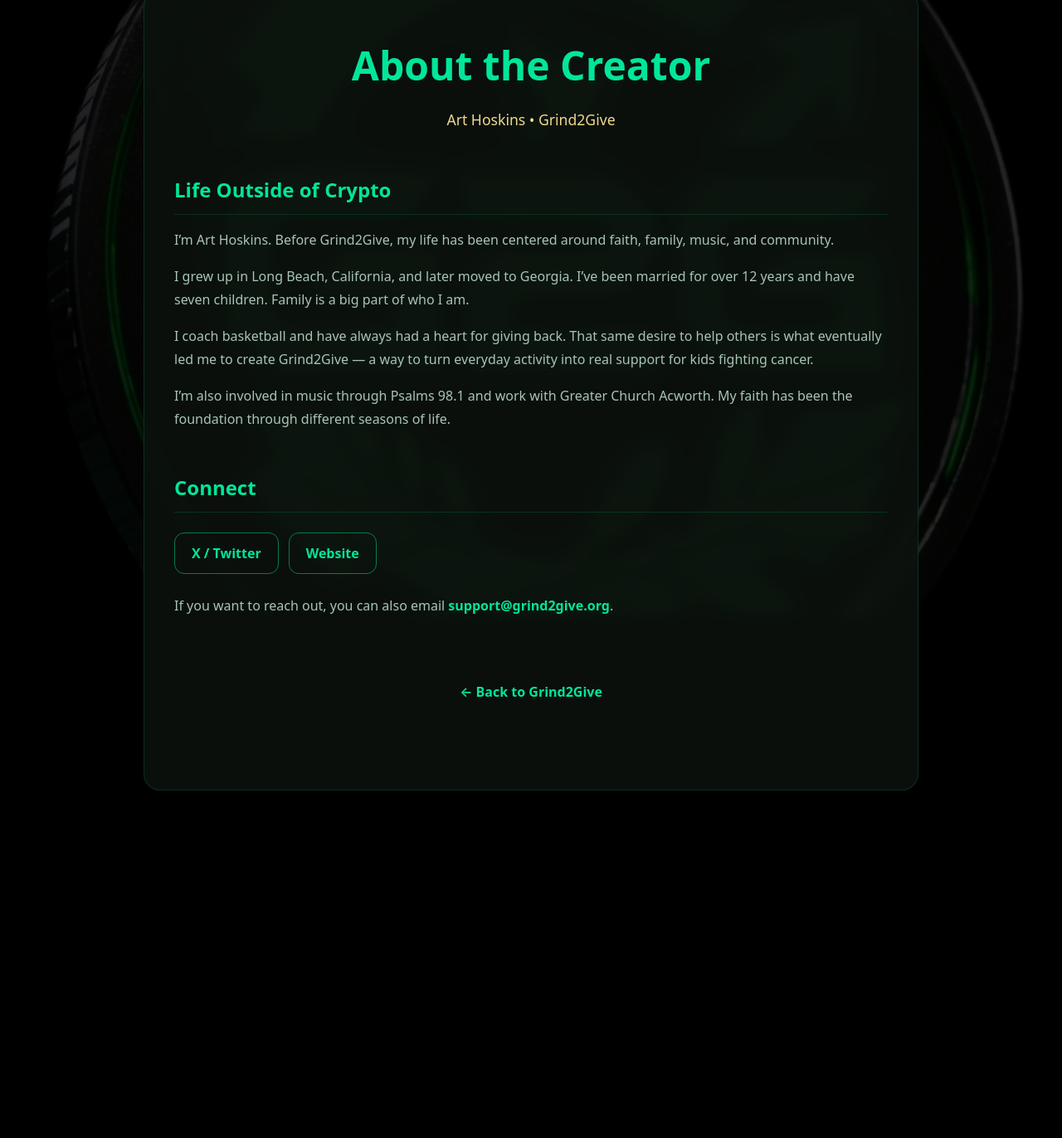
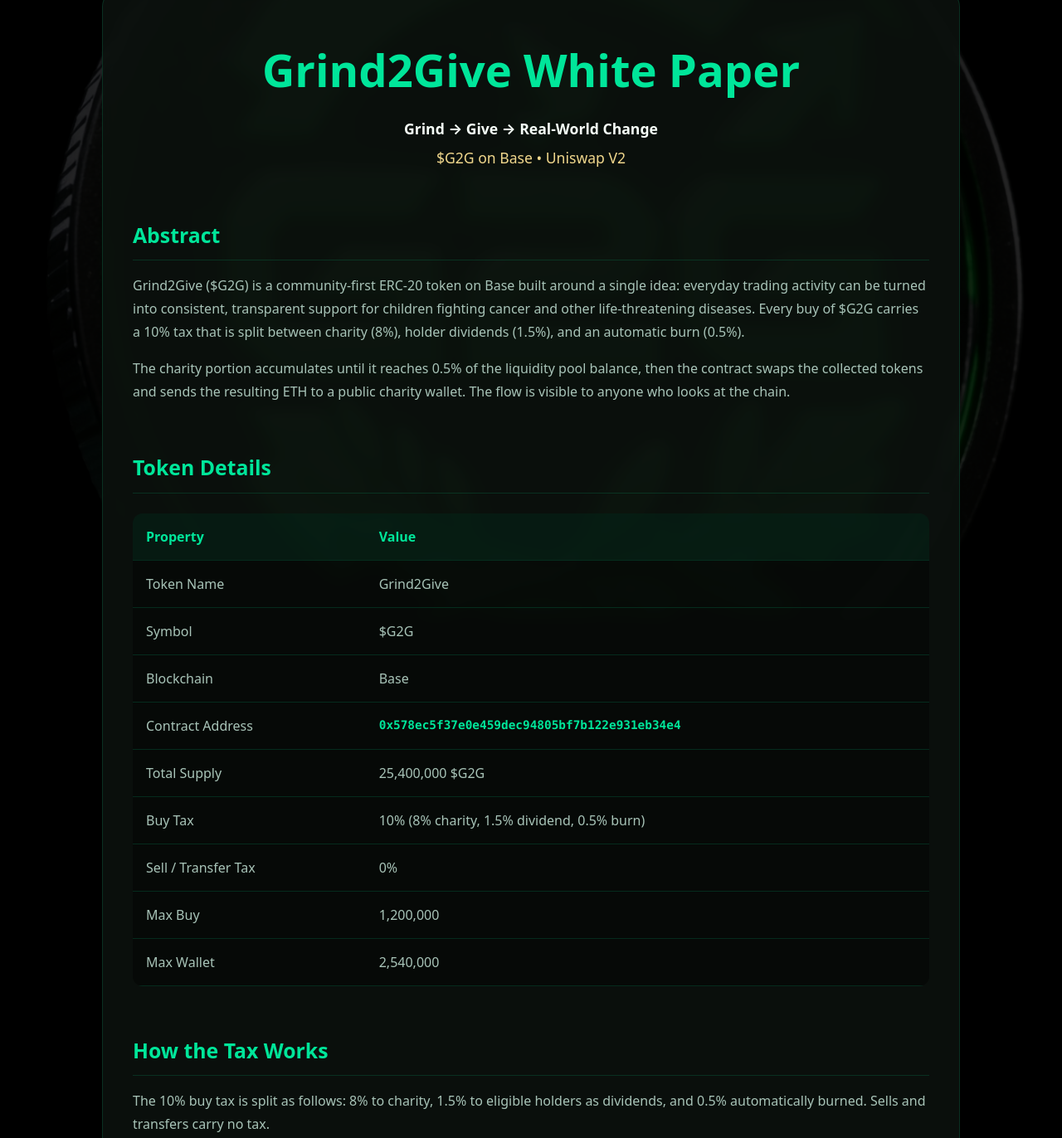
Before and after one commit to Grind2Give/grind2give.github.io, a plain HTML site: page whitepaper.html in a window 1280 px wide. Shown: the part 52-1424 px from the top of the page at 83% size. Before the commit the page ends 1045 px from the top, so only its background shows below. Drawn offline with Linux system fonts and the light colour scheme.

Commit message:
Update whitepaper title and content structure

```diff
--- a/whitepaper.html
+++ b/whitepaper.html
@@ -3,7 +3,7 @@
 <head>
   <meta charset="UTF-8" />
   <meta name="viewport" content="width=device-width, initial-scale=1.0"/>
-  <title>About the Creator • Grind2Give</title>
+  <title>Grind2Give White Paper – Grind → Give → Real-World Change</title>
   <style>
     :root {
       --green: #00e69a;
@@ -32,7 +32,7 @@
     }
 
     .container {
-      max-width: 860px;
+      max-width: 960px;
       margin: 40px auto;
       padding: 48px 36px;
       background: rgba(12, 18, 15, 0.85);
@@ -42,7 +42,7 @@
     }
 
     h1 {
-      font-size: clamp(2.2rem, 5vw, 3rem);
+      font-size: clamp(2.4rem, 6vw, 3.4rem);
       color: var(--green);
       text-align: center;
       margin: 0 0 8px;
@@ -52,52 +52,84 @@
     .subtitle {
       text-align: center;
       color: var(--gold);
-      margin: 4px 0 32px;
+      margin: 4px 0;
       font-size: 1.1rem;
     }
 
     h2 {
       color: var(--green);
-      margin: 48px 0 16px;
-      font-size: 1.5rem;
+      margin: 56px 0 16px;
+      font-size: 1.55rem;
       border-bottom: 1px solid rgba(0, 230, 154, 0.15);
       padding-bottom: 8px;
+    }
+
+    h3 {
+      color: var(--gold);
+      margin: 28px 0 12px;
+      font-size: 1.15rem;
     }
 
     p { color: var(--muted); margin: 0 0 16px; }
     p strong { color: var(--text); }
 
-    .socials {
-      display: flex;
-      flex-wrap: wrap;
-      gap: 12px;
+    ul { color: var(--muted); padding-left: 20px; margin: 12px 0 20px; }
+    li { margin-bottom: 8px; }
+    li strong { color: var(--text); }
+
+    table {
+      width: 100%;
+      border-collapse: collapse;
+      margin: 24px 0;
+      background: rgba(0, 0, 0, 0.4);
+      border-radius: 12px;
+      overflow: hidden;
+    }
+
+    th, td {
+      padding: 14px 16px;
+      text-align: left;
+      border-bottom: 1px solid rgba(0, 230, 154, 0.15);
+    }
+
+    th {
+      background: rgba(0, 230, 154, 0.08);
+      color: var(--green);
+      font-weight: 600;
+    }
+
+    td { color: var(--muted); }
+
+    .contract {
+      font-family: ui-monospace, SFMono-Regular, Menlo, Consolas, monospace;
+      word-break: break-all;
+      font-size: 0.9rem;
+    }
+
+    .note {
+      background: linear-gradient(135deg, rgba(0, 230, 154, 0.08), rgba(240, 215, 140, 0.04));
+      border: 1px solid rgba(0, 230, 154, 0.2);
+      border-radius: 12px;
+      padding: 18px 20px;
       margin: 24px 0;
     }
 
-    .socials a {
-      display: inline-flex;
-      align-items: center;
-      background: transparent;
-      color: var(--green);
-      border: 1.5px solid rgba(0, 230, 154, 0.5);
-      padding: 10px 20px;
+    .disclaimer {
+      background: rgba(255, 100, 100, 0.08);
+      border: 1px solid rgba(255, 100, 100, 0.25);
+      padding: 20px;
       border-radius: 12px;
-      text-decoration: none;
-      font-weight: 600;
+      margin: 40px 0;
     }
 
-    .socials a:hover {
-      background: rgba(0, 230, 154, 0.08);
-    }
+    a { color: var(--green); text-decoration: none; font-weight: 600; }
+    a:hover { text-decoration: underline; }
 
     footer {
       text-align: center;
       padding: 60px 20px 40px;
       color: #5a7a6a;
     }
-
-    a { color: var(--green); text-decoration: none; font-weight: 600; }
-    a:hover { text-decoration: underline; }
 
     @media (max-width: 680px) {
       .container { padding: 32px 20px; margin: 20px; }
@@ -108,25 +140,55 @@
 
 <div class="container">
 
-  <h1>About the Creator</h1>
-  <p class="subtitle">Art Hoskins • Grind2Give</p>
+  <h1>Grind2Give White Paper</h1>
+  <p class="subtitle"><strong>Grind → Give → Real-World Change</strong></p>
+  <p class="subtitle">$G2G on Base • Uniswap V2</p>
 
-  <h2>Life Outside of Crypto</h2>
-  <p>I’m Art Hoskins. Before Grind2Give, my life has been centered around faith, family, music, and community.</p>
-  <p>I grew up in Long Beach, California, and later moved to Georgia. I’ve been married for over 12 years and have seven children. Family is a big part of who I am.</p>
-  <p>I coach basketball and have always had a heart for giving back. That same desire to help others is what eventually led me to create Grind2Give — a way to turn everyday activity into real support for kids fighting cancer.</p>
-  <p>I’m also involved in music through Psalms 98.1 and work with Greater Church Acworth. My faith has been the foundation through different seasons of life.</p>
+  <h2>Abstract</h2>
+  <p>Grind2Give ($G2G) is a community-first ERC-20 token on Base built around a single idea: everyday trading activity can be turned into consistent, transparent support for children fighting cancer and other life-threatening diseases. Every buy of $G2G carries a 10% tax that is split between charity (8%), holder dividends (1.5%), and an automatic burn (0.5%).</p>
+  <p>The charity portion accumulates until it reaches 0.5% of the liquidity pool balance, then the contract swaps the collected tokens and sends the resulting ETH to a public charity wallet. The flow is visible to anyone who looks at the chain.</p>
 
-  <h2>Connect</h2>
-  <div class="socials">
-    <a href="https://x.com/Grind2GiveDev" target="_blank" rel="noopener">X / Twitter</a>
-    <a href="https://grind2give.org" target="_blank" rel="noopener">Website</a>
+  <h2>Token Details</h2>
+  <table>
+    <tr><th>Property</th><th>Value</th></tr>
+    <tr><td>Token Name</td><td>Grind2Give</td></tr>
+    <tr><td>Symbol</td><td>$G2G</td></tr>
+    <tr><td>Blockchain</td><td>Base</td></tr>
+    <tr><td>Contract Address</td><td class="contract"><a href="https://basescan.org/address/0x578ec5f37e0e459dec94805bf7b122e931eb34e4" target="_blank">0x578ec5f37e0e459dec94805bf7b122e931eb34e4</a></td></tr>
+    <tr><td>Total Supply</td><td>25,400,000 $G2G</td></tr>
+    <tr><td>Buy Tax</td><td>10% (8% charity, 1.5% dividend, 0.5% burn)</td></tr>
+    <tr><td>Sell / Transfer Tax</td><td>0%</td></tr>
+    <tr><td>Max Buy</td><td>1,200,000</td></tr>
+    <tr><td>Max Wallet</td><td>2,540,000</td></tr>
+  </table>
+
+  <h2>How the Tax Works</h2>
+  <p>The 10% buy tax is split as follows: 8% to charity, 1.5% to eligible holders as dividends, and 0.5% automatically burned. Sells and transfers carry no tax.</p>
+  <p>All taxes accumulate until they reach 0.5% of the token balance in the liquidity pool, then are automatically processed.</p>
+
+  <div class="note">
+    <strong>Charity wallet (Ethereum mainnet):</strong><br>
+    <span class="contract">0x92EE2370b56DC32794A6CD72585dC01d4288D314</span>
   </div>
 
-  <p>If you want to reach out, you can also email <a href="mailto:support@grind2give.org">support@grind2give.org</a>.</p>
+  <h2>Liquidity</h2>
+  <p>Eighty percent of the total supply is allocated to the Uniswap V2 liquidity pool on Base and locked on PinkSale.</p>
+  <p><a href="https://www.pinksale.finance/pinklock/base/0x8D560495B7a24c16e2613D1A9A04bC153c53c990" target="_blank" rel="noopener">View all locks on PinkSale →</a></p>
+
+  <h2>Disclaimer</h2>
+  <div class="disclaimer">
+    <strong>Important Disclaimer:</strong><br><br>
+    Investing in $G2G carries significant risk. Cryptocurrency prices are highly volatile and you may lose all your invested capital. There is no guarantee of profit, charity impact, or token value. This whitepaper is for informational purposes only and does not constitute financial, legal, or investment advice. Always do your own research (DYOR).
+  </div>
+
+  <h2>Vision</h2>
+  <p>Grind2Give exists to connect ordinary trading activity with a concrete act of giving. Every buy contributes to a public charity wallet that supports childhood cancer research and treatment, rewards eligible holders, and gradually reduces supply through a small burn.</p>
+  <p><strong>Matthew 25:40 — “Whatever you did for one of the least of these… you did for me.”</strong></p>
+  <p><strong>Grind hard. Give harder.</strong></p>
 
   <footer>
-    <p><a href="index.html">← Back to Grind2Give</a></p>
+    <p>Grind2Give • $G2G on Base</p>
+    <p><a href="index.html">← Back to grind2give.org</a></p>
   </footer>
 
 </div>
```
